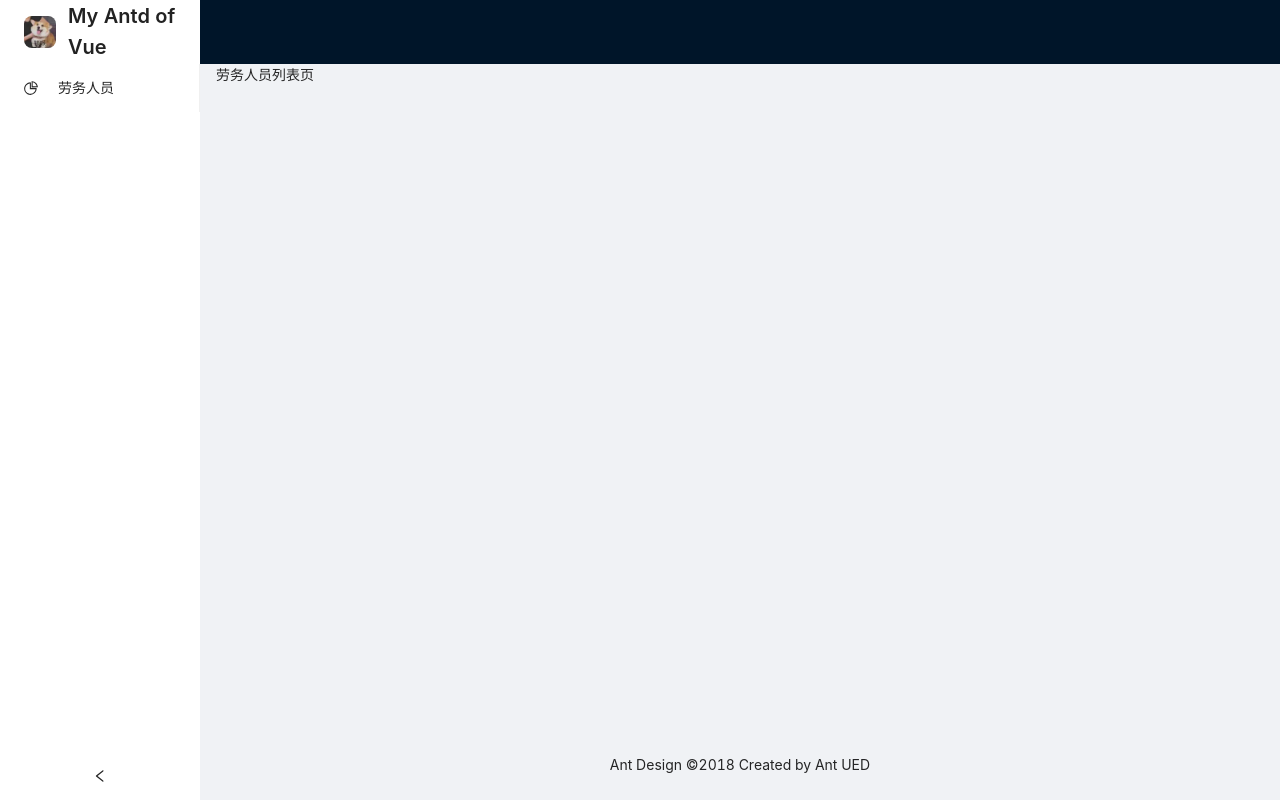
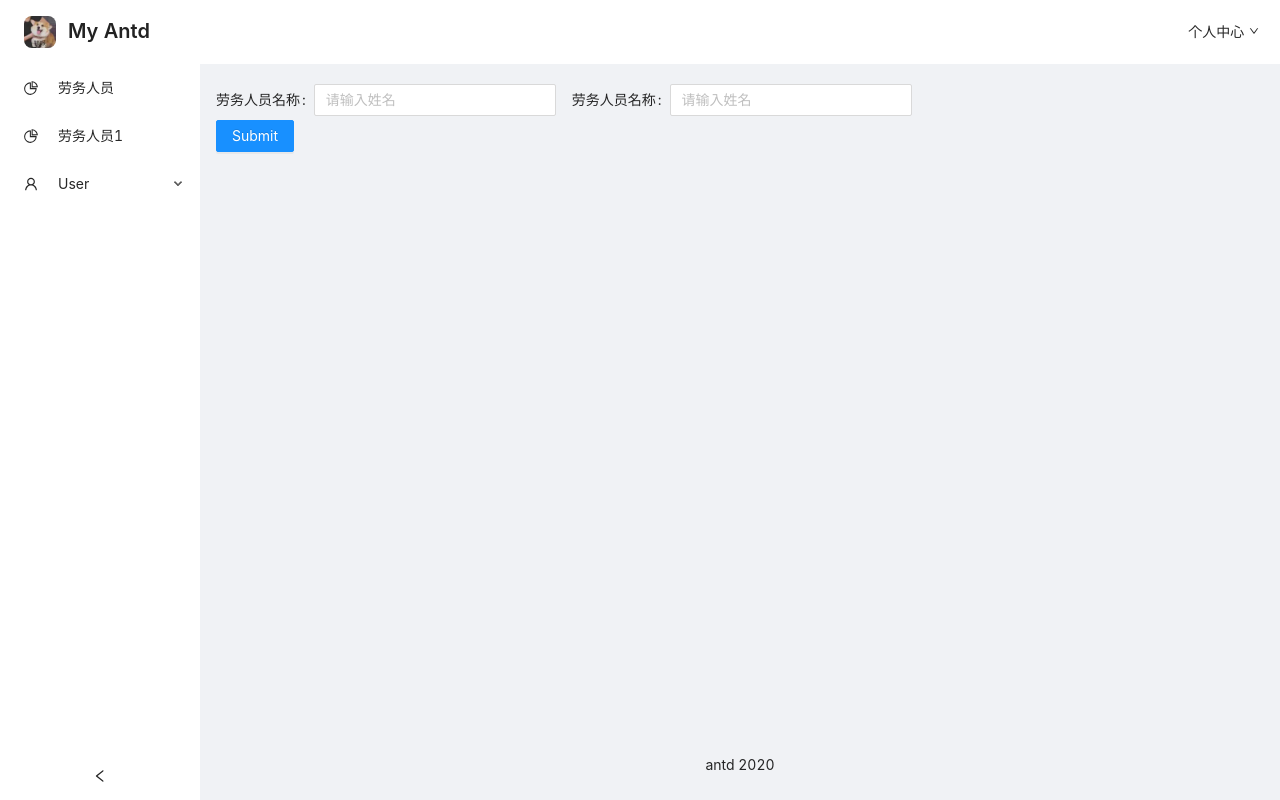
Before and after one commit to c1184405532/react-admin-app, a React (Create React App) app: page /laborPersonnel/list in a window 1280 px wide. Built offline with nearby package versions, Linux system fonts and the light colour scheme.

Commit message:
'修改首页，路由，列表页'

```diff
--- a/package.json
+++ b/package.json
@@ -3,10 +3,11 @@
   "version": "0.1.0",
   "private": true,
   "dependencies": {
+    "4.8.4": "^1.0.1",
     "@testing-library/jest-dom": "^5.11.4",
     "@testing-library/react": "^11.1.0",
     "@testing-library/user-event": "^12.1.10",
-    "antd": "^4.8.2",
+    "antd": "^4.8.4",
     "dotenv": "^8.2.0",
     "less": "^3.12.2",
     "less-loader": "^7.1.0",
--- a/src/App.js
+++ b/src/App.js
@@ -1,5 +1,4 @@
 
-import { Button } from 'antd';
 import BaseLayout from 'components/baseLayout';
 import './App.css';
 
--- /dev/null
+++ b/src/components/baseLayout/header.jsx
@@ -0,0 +1,47 @@
+import React from 'react';
+import { Layout, Menu, Dropdown } from 'antd';
+import {
+  MenuUnfoldOutlined,
+  DownOutlined
+} from '@ant-design/icons';
+import { withRouter } from "react-router-dom";
+import './index.less';
+const { Header,  } = Layout;
+class AgainHeader extends React.Component {
+  onGoPage = () => {
+    const { history, } = this.props;
+		history.push({
+			pathname: '/user/login'
+    })
+  }
+
+  renderDropMenu = () => {
+    return <Menu>
+        <Menu.Item>菜单1</Menu.Item>
+        <Menu.Item>菜单2</Menu.Item>
+        <Menu.Item>菜单3</Menu.Item>
+        <Menu.Item onClick={this.onGoPage}>退出登录</Menu.Item>
+      </Menu>
+
+  }
+
+  render(){
+    const { isMobile,onCollapse } = this.props;
+    return (
+      <Header
+        className="site-layout-background"
+        style={{ padding: 0,background:'#fff' }}
+      >
+        <span style={{display:'inline-block',paddingLeft:20}}>
+          { isMobile ? <MenuUnfoldOutlined onClick={onCollapse} style={{ fontSize: '16px', }}/> : null }
+        </span>
+        <Dropdown overlay={this.renderDropMenu()}>
+          <span style={{display:'inline-block',float:'right',marginRight:20}}>
+            个人中心 <DownOutlined />
+          </span>
+        </Dropdown>
+      </Header>
+    )
+  }
+}
+export default withRouter(AgainHeader)
--- a/src/components/baseLayout/index.jsx
+++ b/src/components/baseLayout/index.jsx
@@ -1,79 +1,83 @@
 import React from 'react';
-import { Layout, Menu, Breadcrumb } from 'antd';
-import {
-  DesktopOutlined,
-  PieChartOutlined,
-  FileOutlined,
-  TeamOutlined,
-  UserOutlined,
-} from '@ant-design/icons';
+import { Layout,} from 'antd';
 import {
 	BrowserRouter as Router,
 	Switch,
 	Route,
-	Redirect,
-	useLocation,
-  useHistory,
-  withRouter
 } from "react-router-dom";
 import routerData from 'router/index'
 import Sider from './sider'
-import admin_logo from 'assets/admin_logo.jpg';
+import Header from './header'
 import './index.less';
-const { Header, Content, Footer,  } = Layout;
-const { SubMenu } = Menu;
-class baseLayout extends React.Component {
+const {  Content, Footer,  } = Layout;
+let timeOut;
+
+
+class BaseLayout extends React.Component {
   state = {
-    collapsed: false,
+    collapsed: true,
+    isMobile:false,
   };
+  listennerResize = () => {
+    clearTimeout(timeOut)
+    timeOut = setTimeout(() => {
+      const clientWidth =  document.body.clientWidth;
+      console.log(clientWidth)
+      if(clientWidth <= 768){
+        this.setState({isMobile:true})
+      }else{
+        this.setState({isMobile:false,collapsed:true})
+      }
+    }, 100);
+  }
+  componentDidMount(){
+    window.addEventListener('resize',this.listennerResize)
+  }
+  componentWillUnmount(){
+    window.removeEventListener('resize',this.listennerResize)
+  }
   onCollapse = collapsed => {
-    console.log(collapsed);
     this.setState({ collapsed });
   };
-  // onGoPage = ({ item, key, keyPath, domEvent }) => {
-  //   console.log('item',item)
-  //   console.log('key',key)
-  //   console.log('keyPath',keyPath)
-  //   console.log('domEvent',domEvent)
-  // }
-  onGoPage = (route) => {
-    const { history } = this.props;
-		history.push({
-			path: route.path
+  renderRoute = (routerData) => {
+    return routerData.map(route => {
+      const { children = [] } = route;
+      if(children.length > 0){
+        return this.renderRoute(children)
+      }
+      return <Route exact path={route.path} key={route.path} component={route.components} />
     })
   }
+
   render(){
-    const { collapsed } = this.state;
-    console.log('routerData',routerData)
+    const { collapsed,isMobile } = this.state;
+    const { other } = routerData;
     return (
       <Layout style={{ minHeight: '100vh' }}>
         <Router>
-        <Sider/>
+          <Switch >
+            { other.map(route => ( <Route path={route.path} key={route.path} component={route.components} /> ))}
+            <Route path="/">
+              <Sider
+                isMobile={isMobile}
+                collapsed={collapsed}
+                onCollapse={this.onCollapse}
+              />
               <Layout className="site-layout">
-          <Header className="site-layout-background" style={{ padding: 0 }} />
-          <Content style={{ margin: '0 16px' }}>
-
+                <Header isMobile={isMobile} onCollapse={this.onCollapse}/>
+                <Content style={{ margin: '16px' }}>
                   <Switch >
-              { routerData.map(route => (
-                <Route  path={route.path} component={route.components} />
-              )) }
-
+                    {this.renderRoute(routerData.content)}
                     <Route exact path="*" render={() => ( <div>未匹配任何</div> )} />
                   </Switch>
-
-            {/* <Breadcrumb style={{ margin: '16px 0' }}>
-              <Breadcrumb.Item>User</Breadcrumb.Item>
-              <Breadcrumb.Item>Bill</Breadcrumb.Item>
-            </Breadcrumb>
-            <div className="site-layout-background" style={{ padding: 24, minHeight: 360 }}>
-              Bill is a cat.
-            </div> */}
                 </Content>
-          <Footer style={{ textAlign: 'center' }}>Ant Design ©2018 Created by Ant UED</Footer>
+                <Footer style={{ textAlign: 'center' }}>antd 2020</Footer>
               </Layout>
+            </Route>
+          </Switch>
         </Router>
       </Layout>
     )
   }
 }
-export default baseLayout;
+export default BaseLayout
--- a/src/components/baseLayout/index.less
+++ b/src/components/baseLayout/index.less
@@ -25,3 +25,6 @@
 .logo_collapsed {
   width: 48px;
 }
+.base-layout-sider-box .ant-menu-inline {
+  border-right: 0px solid #f0f0f0 !important;
+}
--- a/src/components/baseLayout/sider.jsx
+++ b/src/components/baseLayout/sider.jsx
@@ -1,29 +1,19 @@
 import React from 'react';
-import { Layout, Menu, Breadcrumb } from 'antd';
+import { Layout, Menu,Tooltip, Drawer } from 'antd';
 import {
-  DesktopOutlined,
   PieChartOutlined,
-  FileOutlined,
-  TeamOutlined,
   UserOutlined,
 } from '@ant-design/icons';
 import {
-
   withRouter
 } from "react-router-dom";
 import routerData from 'router/index'
 import admin_logo from 'assets/admin_logo.jpg';
 import './index.less';
-const { Header, Content, Footer, Sider } = Layout;
+const { Sider } = Layout;
 const { SubMenu } = Menu;
 class AgainSider extends React.Component {
-  state = {
-    collapsed: false,
-  };
-  onCollapse = collapsed => {
-    console.log(collapsed);
-    this.setState({ collapsed });
-  };
+
   // onGoPage = ({ item, key, keyPath, domEvent }) => {
   //   console.log('item',item)
   //   console.log('key',key)
@@ -31,25 +21,84 @@ class AgainSider extends React.Component {
   //   console.log('domEvent',domEvent)
   // }
   onGoPage = (route) => {
-    const { history } = this.props;
+    const { history,isMobile,onCollapse } = this.props;
 		history.push({
 			pathname: route.path
     })
+    if(isMobile){
+      onCollapse(false)
+    }
+  }
+  renderSider = (routerData) => {
+    return routerData.map( route => {
+      const { children = [] } = route;
+      if(children.length > 0){
+        return <SubMenu key={route.name} icon={<UserOutlined />} title="User">
+                {this.renderSider(children)}
+              </SubMenu>
+      }
+      const { isTooltip = false,title } = route.meta
+      return <Menu.Item
+              onClick={()=>{this.onGoPage(route)}}
+              key={route.name}
+              icon={<PieChartOutlined />}
+            >
+              { isTooltip ?
+                <Tooltip title={title} children={ <span>{title}</span> }/>
+                :
+                <span>{title}</span>
+              }
+          </Menu.Item>
+    })
   }
   render(){
-    const { collapsed } = this.state;
-    console.log('routerData',routerData)
+    const { isMobile,collapsed,onCollapse } = this.props
     return (
-
+          isMobile ?
+            <Drawer
+              title={
+                <div className={'logo'}>
+                  <img className="logo_img" src={admin_logo} alt=""/>
+                  <div className="text" >My Antd </div>
+                </div>
+              }
+              headerStyle={{padding:0}}
+              bodyStyle={{padding:0}}
+              width={200}
+              placement="left"
+              closable={false}
+              onClose={()=>{onCollapse(!collapsed)}}
+              visible={collapsed}
+              key="left"
+            >
               <Sider
                 collapsible
+                className="base-layout-sider-box"
                 theme="light"
-          collapsed={collapsed}
-          onCollapse={this.onCollapse}
+                collapsed={!collapsed}
+                trigger={null}
               >
-          <div className={collapsed ? 'logo logo_collapsed' : 'logo'}>
+                <Menu
+                  theme="light"
+                  defaultSelectedKeys={['1']}
+                  mode="inline"
+                  //onClick={this.onGoPage}
+                >
+                  {this.renderSider(routerData.content)}
+                </Menu>
+              </Sider>
+            </Drawer>
+            :
+            <Sider
+              className="base-layout-sider-box"
+              collapsible
+              theme="light"
+              collapsed={!collapsed}
+              onCollapse={()=>{onCollapse(!collapsed)}}
+            >
+              <div className={!collapsed ? 'logo logo_collapsed' : 'logo'}>
                 <img className="logo_img" src={admin_logo} alt=""/>
-              {!collapsed ? <div className="text" >My Antd of Vue</div> : null}
+                {collapsed ? <div className="text" >My Antd </div> : null}
               </div>
               <Menu
                 theme="light"
@@ -57,21 +106,9 @@ class AgainSider extends React.Component {
                 mode="inline"
                 //onClick={this.onGoPage}
               >
-            { routerData.map( route =>(
-              <Menu.Item onClick={()=>{this.onGoPage(route)}} key={route.name} icon={<PieChartOutlined />}>
-                {route.meta.title}
-              </Menu.Item>
-             )) }
-
-            {/* <SubMenu key="sub1" icon={<UserOutlined />} title="User">
-              <Menu.Item key="3">Tom</Menu.Item>
-              <Menu.Item key="4">Bill</Menu.Item>
-              <Menu.Item key="5">Alex</Menu.Item>
-            </SubMenu> */}
-
+                {this.renderSider(routerData.content)}
               </Menu>
             </Sider>
-
     )
   }
 }
--- a/src/pages/laborPersonnel/index.jsx
+++ b/src/pages/laborPersonnel/index.jsx
@@ -1,6 +1,6 @@
 import React from 'react';
-//import { Layout, Menu, Breadcrumb } from 'antd';
-//import './index.less';
+import { Form,Input,Button} from 'antd';
+import './index.less';
 
 
 class LaborPersonnel extends React.Component {
@@ -9,8 +9,51 @@ class LaborPersonnel extends React.Component {
   };
 
   render(){
+    const layout = {
+      labelCol: { span: 8 },
+      wrapperCol: { span: 8 },
+    };
     return (
-      <div>劳务人员列表页</div>
+      <div className="labor-list-box">
+        <div className="filter">
+        <Form
+          layout="inline"
+          name="basic"
+          initialValues={{ remember: true }}
+          onFinish={()=>{}}
+          onFinishFailed={()=>{}}
+        >
+
+
+            <Form.Item
+
+
+              label="劳务人员名称"
+              name="username"
+              rules={[{ required: false, message: 'Please input your username!' }]}
+            >
+              <Input placeholder="请输入姓名" />
+            </Form.Item>
+            <Form.Item
+              label="劳务人员名称"
+
+              name="username"
+              rules={[{ required: false, message: 'Please input your username!' }]}
+            >
+              <Input placeholder="请输入姓名" />
+            </Form.Item>
+
+
+
+            <div style={{width:'100%'}}>
+            <Button type="primary" htmlType="submit">
+              Submit
+            </Button>
+            </div>
+
+        </Form>
+        </div>
+      </div>
     )
   }
 }
--- /dev/null
+++ b/src/pages/laborPersonnel/index.less
@@ -0,0 +1,4 @@
+
+.form-item{
+  display: inline-block;
+}
--- /dev/null
+++ b/src/pages/login/index.jsx
@@ -0,0 +1,63 @@
+import React from 'react';
+import { Form, Input, Button, } from 'antd';
+import {
+  withRouter
+} from "react-router-dom";
+import './index.less';
+
+const layout = {
+  labelCol: { span: 8 },
+  wrapperCol: { span: 16 },
+};
+const tailLayout = {
+  wrapperCol: { offset: 8, span: 16 },
+};
+class Login extends React.Component {
+  state = {
+
+  };
+  onFinish = (values) => {
+    //console.log(values)
+    const { history} = this.props;
+		history.push({
+			pathname: '/laborPersonnel/list'
+    })
+  }
+  onFinishFailed = (values) => {
+    //console.log('onFinishFailed',values)
+  }
+  render() {
+    return (
+      <Form
+        {...layout}
+        className="login-box"
+        name="basic"
+        initialValues={{ remember: true }}
+        onFinish={this.onFinish}
+        onFinishFailed={this.onFinishFailed}
+      >
+        <Form.Item
+          label="Username"
+          name="username"
+          rules={[{ required: true, message: '用户名不能为空！' }]}
+        >
+          <Input />
+        </Form.Item>
+
+        <Form.Item
+          label="Password"
+          name="password"
+          rules={[{ required: true, message: '密码不能为空' }]}
+        >
+          <Input.Password />
+        </Form.Item>
+        <Form.Item {...tailLayout}>
+          <Button type="primary" htmlType="submit">
+            登录
+          </Button>
+        </Form.Item>
+      </Form>
+    )
+  }
+}
+export default withRouter(Login);
--- /dev/null
+++ b/src/pages/login/index.less
@@ -0,0 +1,5 @@
+.login-box{
+  width: 300px;
+  margin:  0 auto;
+  margin-top: 200px;
+}
--- a/src/router/index.js
+++ b/src/router/index.js
@@ -1,21 +1,84 @@
 
 import asyncComponent from 'components/asyncComponent'
 // import searchRouter from './search'
-// const AsyncLayoutHome = asyncComponent(() => import("components/layoutHome"));
-// const AsyncLogin = asyncComponent(() => import("pages/user/login"));
-// const AsyncHomeIndex = asyncComponent(() => import("pages/home/indexPage"));
-// const AsyncSearchPage = asyncComponent(() => import("pages/home/searchPage"));
-// const AsyncMyPage = ;
+
 //isRouterBack 是否可以不需要登录进入
 //isToken 是否需要token校验
-const router = [
+/**
+ * 有分类children的路由，当前对象不用定义components，且定义了之后也无效。如果需要请前往conponents/sider进行修改。
+ * router.content 定义在侧边栏点击出现的路由。
+ * router.other 定义其他一级路由，直接跳转页面。
+ */
+const router = {
+	content:[
 		{
 			meta: { title:'劳务人员' },
 			path: '/laborPersonnel/list',
 			name: 'laborPersonnelList',
 			components: asyncComponent(() => import("pages/laborPersonnel"))
 		},
-
-
+		{
+			meta: { title:'劳务人员1' },
+			path: '/laborPersonnel/list1',
+			name: 'laborPersonnelList1',
+			components: asyncComponent(() => import("pages/laborPersonnel"))
+		},
+		{
+			meta: { title:'劳务人员2' },
+			path: '/laborPersonnel/list2',
+			name: 'laborPersonnelList2',
+			//components: asyncComponent(() => import("pages/laborPersonnel")),
+			children:[
+				{
+					meta: { title:'劳务人员2-1' },
+					path: '/laborPersonnel/list2-1',
+					name: 'laborPersonnelList2-1',
+					components: asyncComponent(() => import("pages/laborPersonnel")),
+				},
+				{
+					meta: { title:'劳务人员2-2' },
+					path: '/laborPersonnel/list2-2',
+					name: 'laborPersonnelList2-2',
+					//components: asyncComponent(() => import("pages/laborPersonnel")),
+					children:[
+						{
+							meta: { title:'劳务人员2-2-1',},
+							path: '/laborPersonnel/list2-2-1',
+							name: 'laborPersonnelList2-2-1',
+							//components: asyncComponent(() => import("pages/laborPersonnel")),
+							children:[
+								{
+									meta: { title:'劳务人员2-2-1-1',isTooltip:true },
+									path: '/laborPersonnel/list2-2-1-1',
+									name: 'laborPersonnelList2-2-1-1',
+									components: asyncComponent(() => import("pages/laborPersonnel")),
+								},
+								{
+									meta: { title:'劳务人员2-2-1-2' ,isTooltip:true},
+									path: '/laborPersonnel/list2-2-1-2',
+									name: 'laborPersonnelList2-2-1-2',
+									components: asyncComponent(() => import("pages/laborPersonnel")),
+								}
+							],
+						},
+						{
+							meta: { title:'劳务人员2-2-2' ,isTooltip:true},
+							path: '/laborPersonnel/list2-2-2',
+							name: 'laborPersonnelList2-2-2',
+							components: asyncComponent(() => import("pages/laborPersonnel")),
+						}
+					],
+				}
+			],
+		},
+	],
+	other:[
+		{
+			meta: { title:'登录' },
+			path: '/user/login',
+			name: 'userLogin',
+			components: asyncComponent(() => import("pages/login"))
+		},
 	]
+}
 export default router;
```
Also changed, not shown: 1 other file (tests, documents, lock files or other folders). Lines whose indentation alone changed are shown as unchanged.
